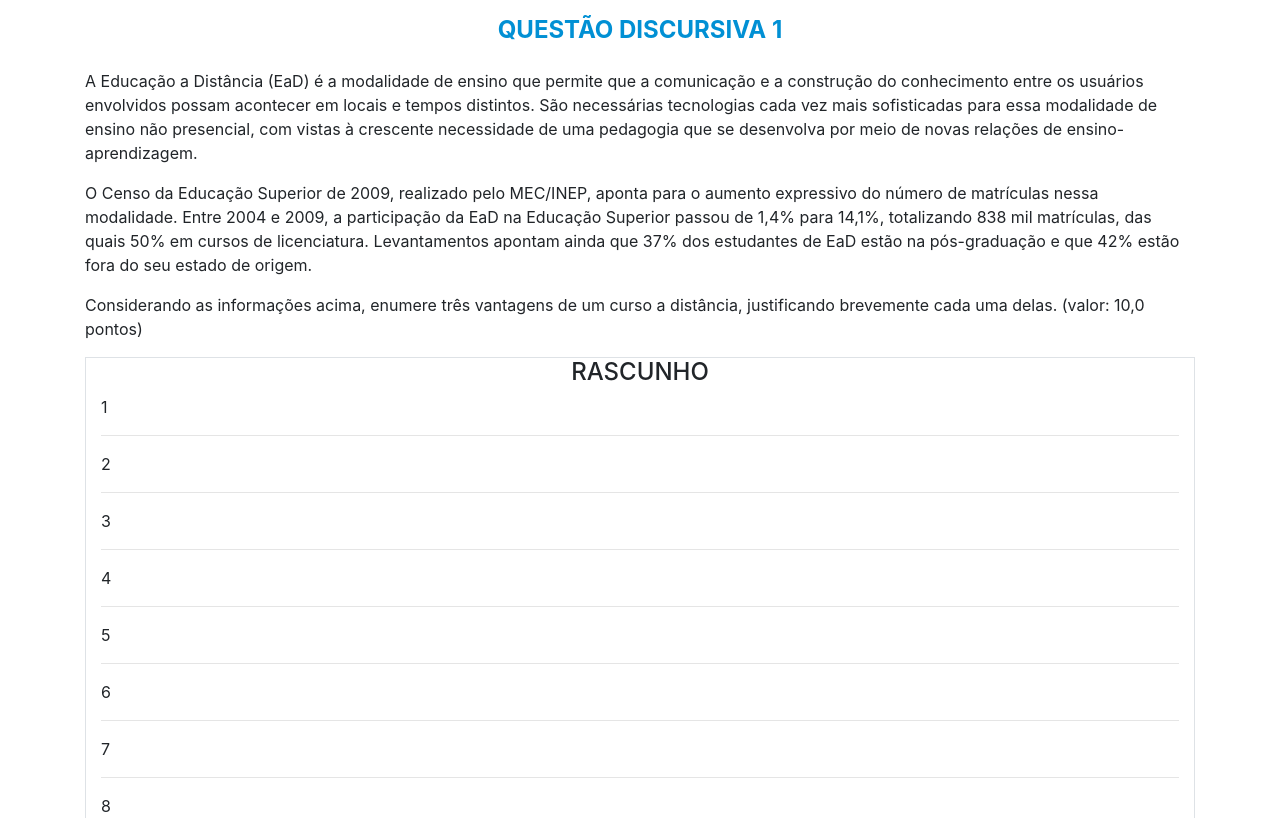
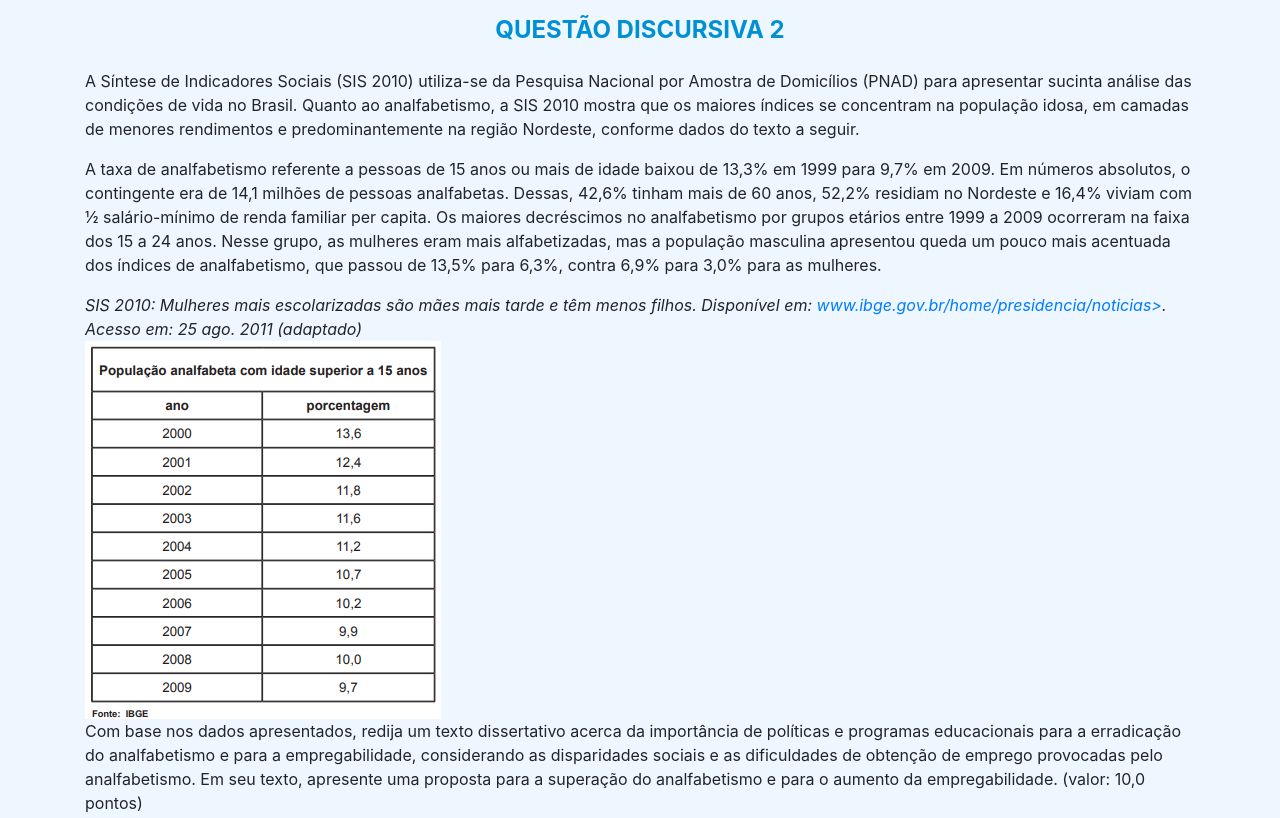
Before and after one commit to BrunoAlves97/Simulado-Enade, a plain HTML site: page discursivas/discursiva2.html in a window 1280 px wide. Shown: the top 818 px of the page. Drawn offline with nearby package versions, Linux system fonts and the light colour scheme; files that its build step writes are made by us from their sources.

Commit message:
discursivas

```diff
--- a/discursivas/discursiva2.html
+++ b/discursivas/discursiva2.html
@@ -3,34 +3,51 @@
 <head>
     <meta charset="UTF-8">
     <meta http-equiv="X-UA-Compatible" content="IE=edge">
-    <link rel="stylesheet" href="css/style.css">
+    <link rel="stylesheet" href="/css/style.css">
     <link rel="stylesheet" href="https://stackpath.bootstrapcdn.com/bootstrap/4.1.3/css/bootstrap.min.css"
         integrity="sha384-MCw98/SFnGE8fJT3GXwEOngsV7Zt27NXFoaoApmYm81iuXoPkFOJwJ8ERdknLPMO" crossorigin="anonymous">
     <meta name="viewport" content="width=device-width, initial-scale=1.0">
-    <title>Questão Discursiva 1</title>
+    <title>Questão Discursiva 2</title>
 </head>
-<body>
+<body class="fundo1">
     <div class="container mt-3">
-    <h4 class="text-center corEnade">QUESTÃO DISCURSIVA 1</h4>
+    <h4 class="text-center corEnade">QUESTÃO DISCURSIVA 2</h4>
         <p class="mt-4">
-            A Educação a Distância (EaD) é a modalidade de ensino que permite que a
-            comunicação e a construção do conhecimento entre os usuários envolvidos
-            possam acontecer em locais e tempos distintos. São necessárias tecnologias
-            cada vez mais sofisticadas para essa modalidade de ensino não presencial, com
-            vistas à crescente necessidade de uma pedagogia que se desenvolva por meio
-            de novas relações de ensino-aprendizagem.
+            A Síntese de Indicadores Sociais (SIS 2010) utiliza-se
+            da Pesquisa Nacional por Amostra de Domicílios (PNAD)
+            para apresentar sucinta análise das condições de vida no
+            Brasil. Quanto ao analfabetismo, a SIS 2010 mostra que
+            os maiores índices se concentram na população idosa, em
+            camadas de menores rendimentos e predominantemente
+            na região Nordeste, conforme dados do texto a seguir.
+
         </p>
         <p>
-            O Censo da Educação Superior de 2009, realizado pelo MEC/INEP, aponta
-            para o aumento expressivo do número de matrículas nessa modalidade. Entre
-            2004 e 2009, a participação da EaD na Educação Superior passou de 1,4%
-            para 14,1%, totalizando 838 mil matrículas, das quais 50% em cursos de
-            licenciatura. Levantamentos apontam ainda que 37% dos estudantes de EaD
-            estão na pós-graduação e que 42% estão fora do seu estado de origem.
+            A taxa de analfabetismo referente a pessoas de 15 anos
+            ou mais de idade baixou de 13,3% em 1999 para 9,7%
+            em 2009. Em números absolutos, o contingente era de
+            14,1 milhões de pessoas analfabetas. Dessas, 42,6%
+            tinham mais de 60 anos, 52,2% residiam no Nordeste
+            e 16,4% viviam com ½ salário-mínimo de renda familiar
+            per capita. Os maiores decréscimos no analfabetismo
+            por grupos etários entre 1999 a 2009 ocorreram na faixa
+            dos 15 a 24 anos. Nesse grupo, as mulheres eram mais
+            alfabetizadas, mas a população masculina apresentou
+            queda um pouco mais acentuada dos índices de
+            analfabetismo, que passou de 13,5% para 6,3%, contra
+            6,9% para 3,0% para as mulheres.
         </p>
+        <i>
+            SIS 2010: Mulheres mais escolarizadas são mães mais tarde e têm menos filhos.
+            Disponível em: <A href="www.ibge.gov.br/home/presidencia/noticias" target="_blank">www.ibge.gov.br/home/presidencia/noticias></A>. Acesso em: 25 ago. 2011 (adaptado)
+        </i>
+        <br>
+        <img src="/img/imgQD2.PNG" alt="">
         <p>
-            Considerando as informações acima, enumere três vantagens de um curso a distância, justificando brevemente cada
-            uma delas. (valor: 10,0 pontos)
+            Com base nos dados apresentados, redija um texto dissertativo acerca da importância de políticas e programas
+            educacionais para a erradicação do analfabetismo e para a empregabilidade, considerando as disparidades
+            sociais e as dificuldades de obtenção de emprego provocadas pelo analfabetismo. Em seu texto, apresente uma
+            proposta para a superação do analfabetismo e para o aumento da empregabilidade. (valor: 10,0 pontos)
         </p>
 
 
```
Also changed, not shown: discursivas/discursiva1.html (+2 -2 lines), discursivas/discursiva3.html (+27 -19 lines), discursivas/discursiva4.html (+46 -20 lines), discursivas/discursiva5.html (+24 -18 lines).
